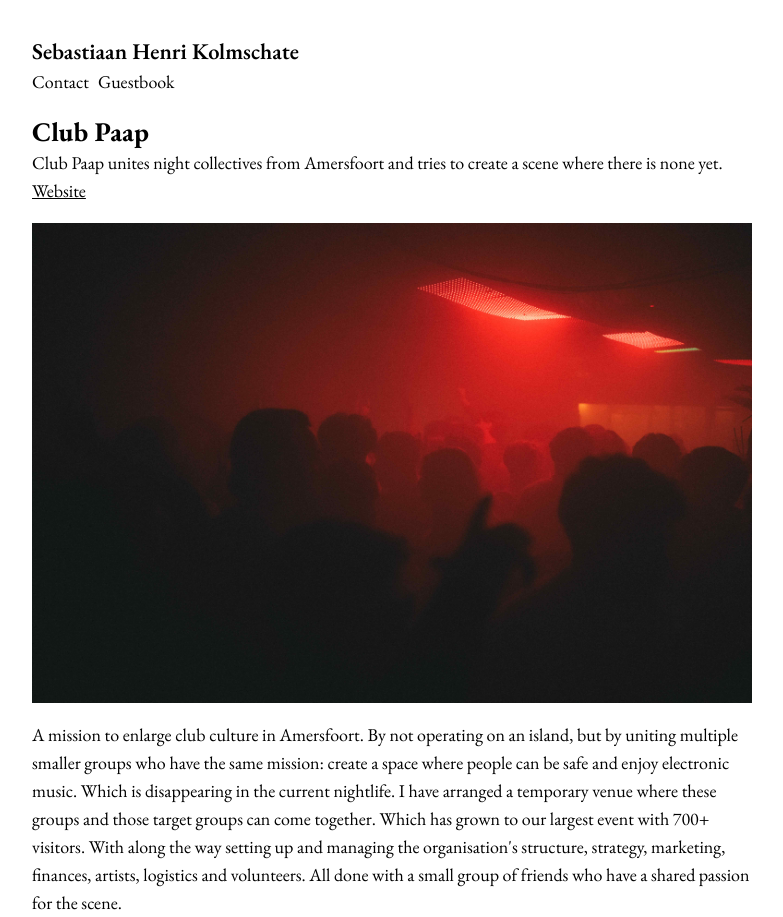
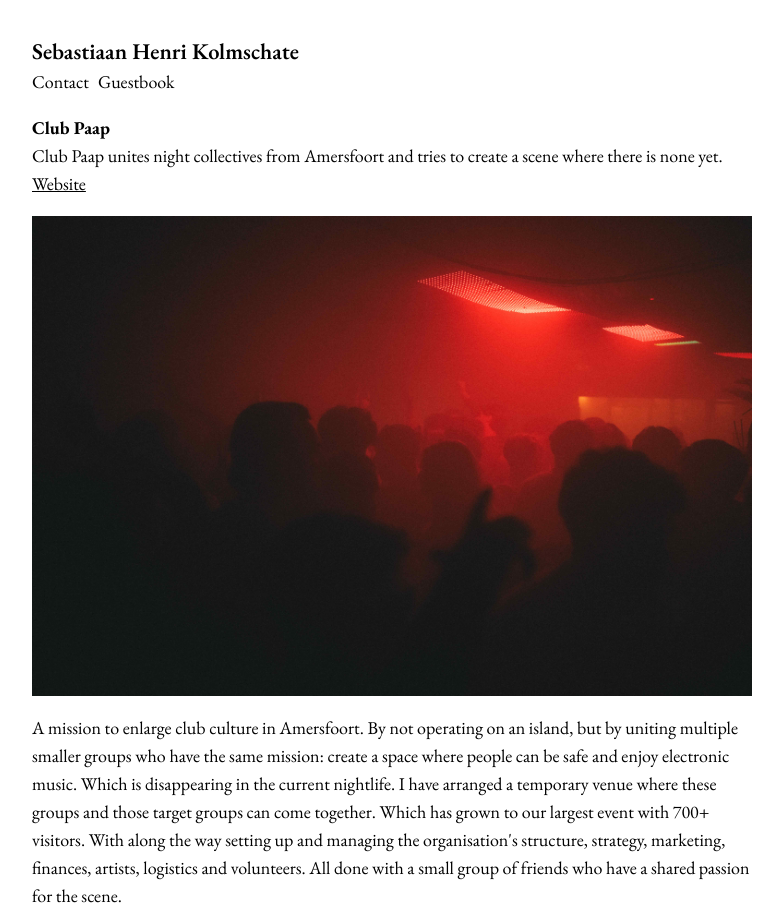
Before and after one commit to sebastiaankolmschateq42/portfolio, a Next.js app: page /projects/clubpaap in a window 1280 px wide. Shown: the whole page, without its empty margins (248-1031 px from the left). Built offline with nearby package versions, Linux system fonts and the light colour scheme.

Commit message:
style: update heading elements for project titles
Changed project title from h3 to h2 in the project list for better hierarchy and underline styling. Adjusted project title in detail page to remove unnecessary text size class.

```diff
--- a/app/page.tsx
+++ b/app/page.tsx
@@ -15,7 +15,7 @@
           {projecten.map((project) => (
             <div key={project.slug}>
               <Link href={`/projects/${project.slug}`}>
-                <h3 className="font-semibold">{project.title}</h3>
+                <h2 className="font-semibold underline">{project.title}</h2>
                 <p>{project.summary}</p>
               </Link>
             </div>
--- a/app/projects/[slug]/page.tsx
+++ b/app/projects/[slug]/page.tsx
@@ -19,7 +19,7 @@
     <div className="flex flex-col gap-4">
       <section>
         <div className="flex flex-col">
-          <h1 className="text-2xl font-bold">{project.title}</h1>
+          <h1 className="font-bold">{project.title}</h1>
           <p>{project?.summary}</p>
         </div>
         <div className="flex flex-row gap-4">
```
